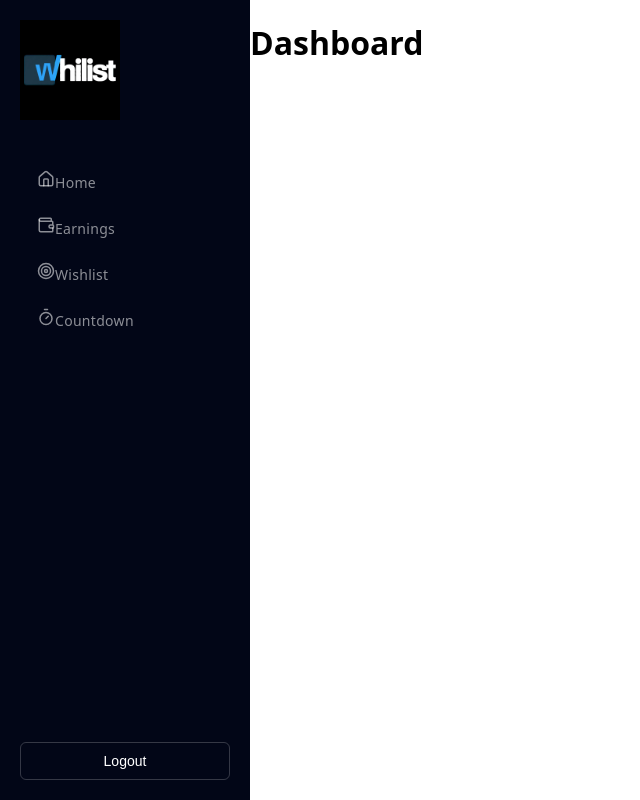
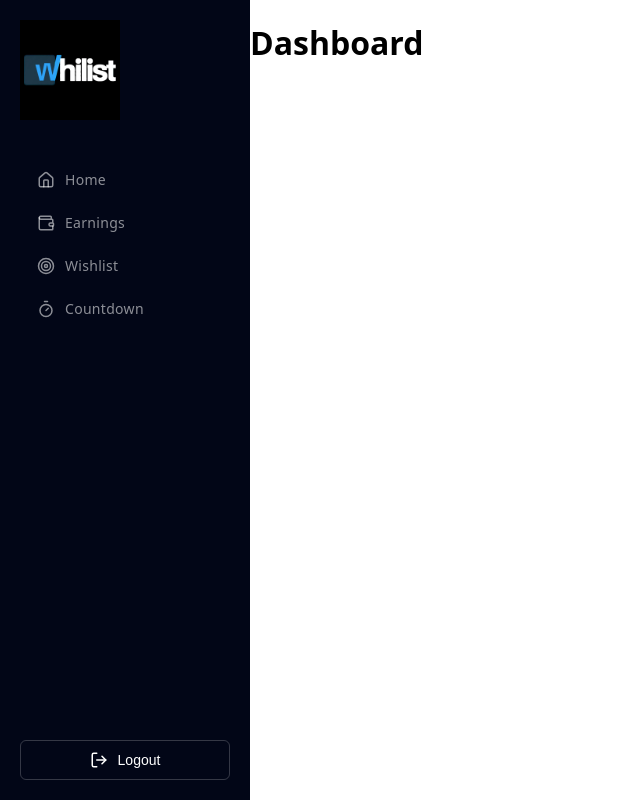
Before and after one commit to Satwik1428/WHILIST, a React (Vite) app: page / in a window 1280 px wide. Shown: the whole page, without its empty margins (0-640 px from the left). Built offline with nearby package versions, Linux system fonts and the light colour scheme.

Commit message:
Sidebar UI improvements

```diff
--- a/src/components/layout/Sidebar.jsx
+++ b/src/components/layout/Sidebar.jsx
@@ -35,7 +35,10 @@ function Sidebar()
                 </ul>
             </nav>
             <div className="logout">
-                <button>Logout</button>
+                <button>
+                    <LogOut size={18} />
+                    <span>Logout</span>
+                </button>
             </div>
         </aside>
     )
--- a/src/styles/sidebar.css
+++ b/src/styles/sidebar.css
@@ -11,7 +11,7 @@
 .sections{
   width:100%;
 }
-.sections :active{
+.sections li:active{
     background-color: rgba(255,255,255,0.08);
     border-radius: 6px;
 }
@@ -27,19 +27,24 @@
   cursor: pointer;
   width: 100%;
   border-radius: 8px;
+  transition: all 0.2s ease;
   border-left: 3px solid transparent;
   color: rgba(255, 255, 255, 0.55);
   font-size: 14px;
   font-weight: 400;
   letter-spacing: 0.3px;
-  transition: all 0.2s ease;
   list-style: none;
 }
 .sections li a{
-  text-decoration: none;
-  color: inherit;
-  display: block;
-  width: 100%;
+    display: flex;
+    align-items: center;
+    gap: 10px;
+    text-decoration: none;
+    color: inherit;
+    width: 100%;
+}
+.sections li a:focus {
+  outline: none;
 }
 .sections li:hover {
   background: rgba(255, 255, 255, 0.07);
@@ -52,7 +57,6 @@
   display:flex;
   justify-content:center;
   margin-bottom:40px;
-
 }
 .logo img{
   width:100px;
@@ -73,6 +77,10 @@
   border-radius: 6px;
   cursor: pointer;
   font-size: 14px;
+  display: flex;
+  align-items: center;
+  justify-content: center;
+  gap: 10px;
 }
 
 .logout button:hover {
```
